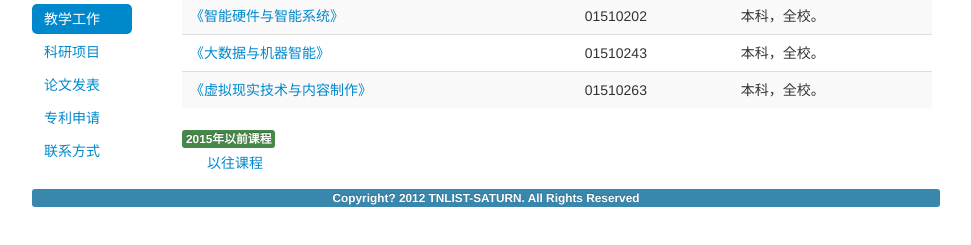
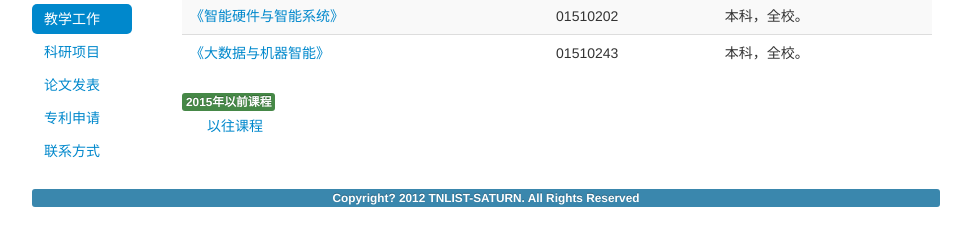
Before and after one commit to saturn-lab/saturn-lab.github.io, a plain HTML site: page netplus/teach.html in a window 1280 px wide. Shown: the part 173-418 px from the top of the page, without its empty margins (158-1129 px from the left). Drawn offline with Linux system fonts and the light colour scheme.

Commit message:
Update teach.html

```diff
--- a/netplus/teach.html
+++ b/netplus/teach.html
@@ -44,11 +44,6 @@
                             <td> 01510243</td>
                             <td> 本科，全校。</td>
                         </tr>
-                        <tr>
-                            <td><a href="http://wiki.icenter.tsinghua.edu.cn">《虚拟现实技术与内容制作》</a></td>
-                            <td> 01510263</td>
-                            <td> 本科，全校。</td>
-                        </tr>
                     </tbody>
 		    </br>
                 </table>
```
